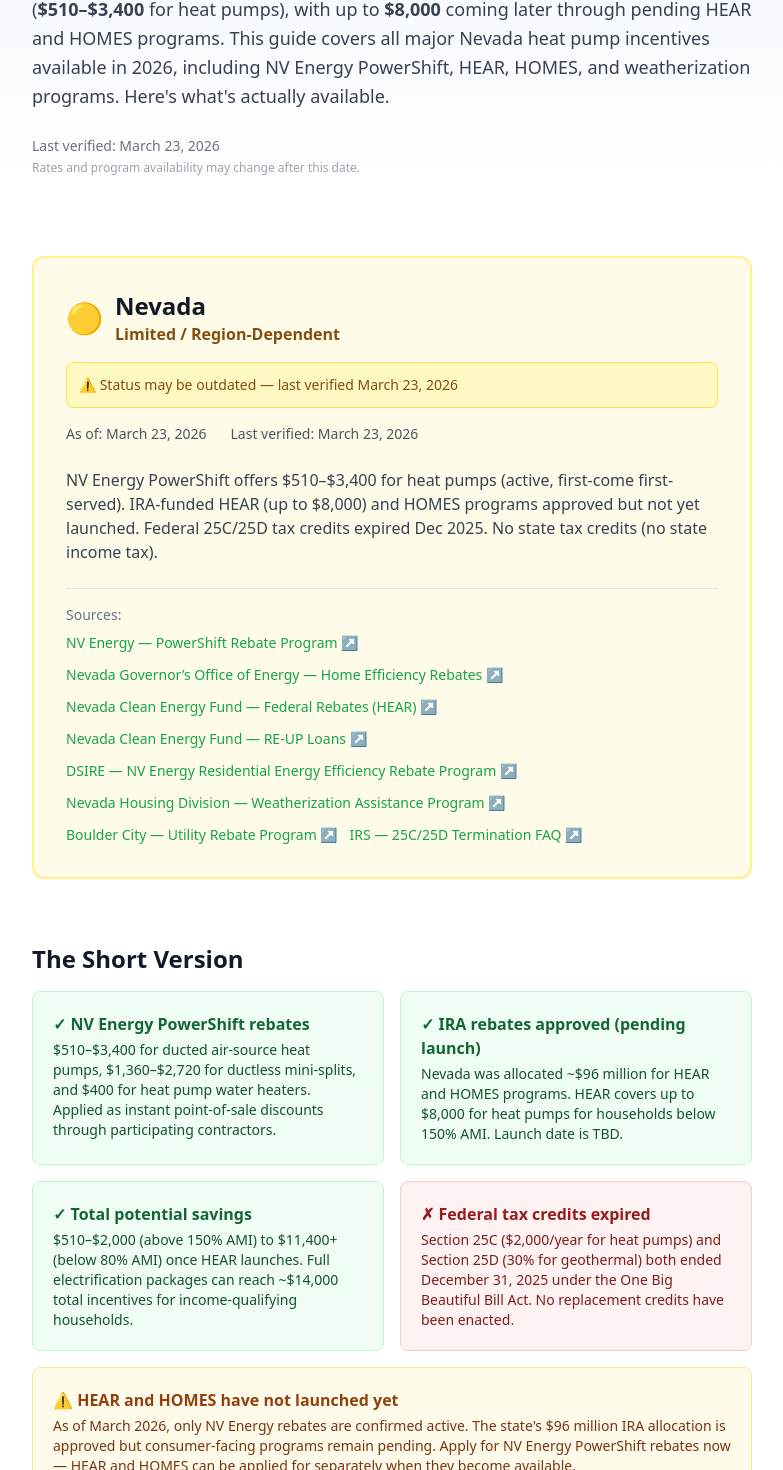
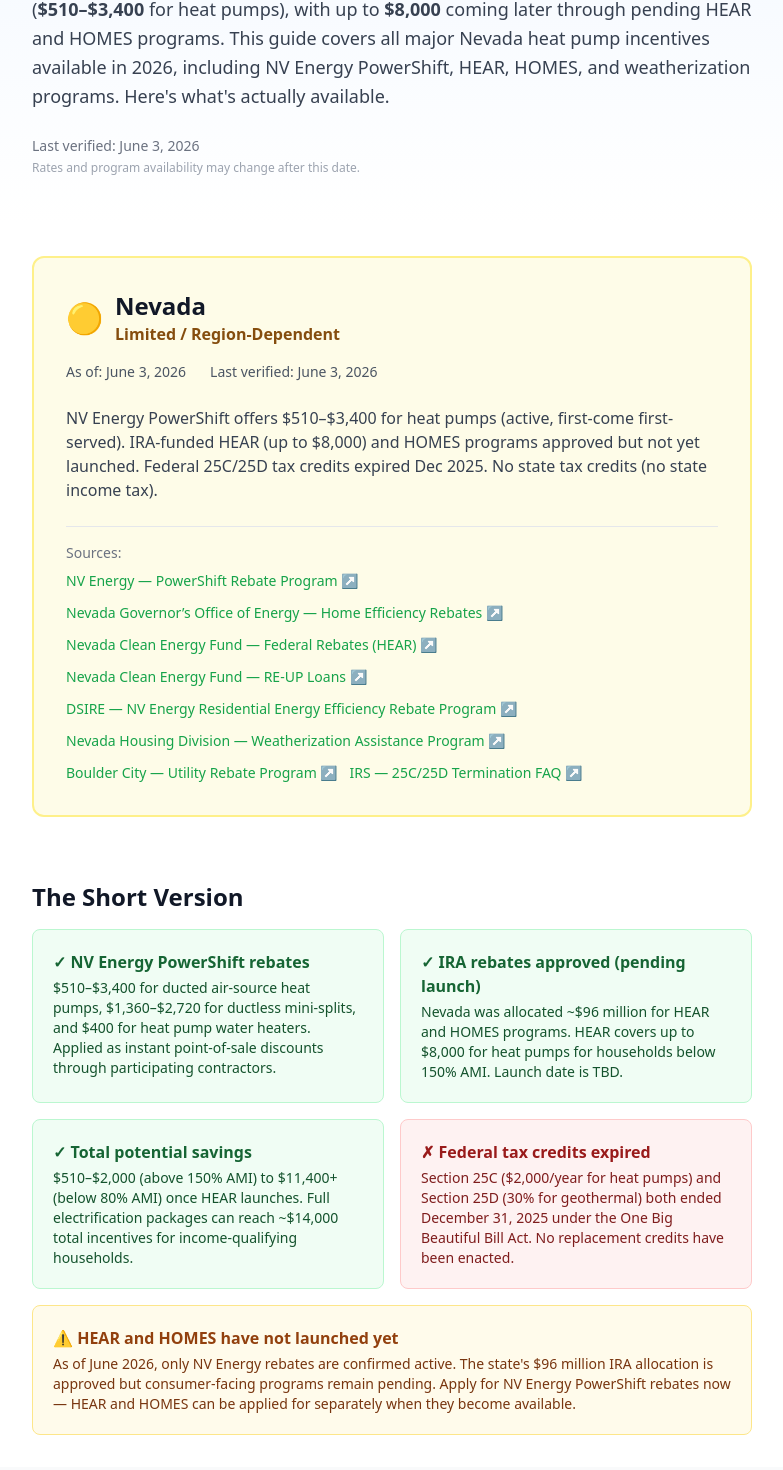
Before and after one commit to giniwproductions-88/homeenergybasics, a Next.js app: page /heat-pumps/states/nv in a window 1280 px wide. Shown: the part 313-1783 px from the top of the page, without its empty margins (248-1031 px from the left). Built offline with nearby package versions, Linux system fonts and the light colour scheme.

Commit message:
Verify Nevada heat pump page (2026-06-03): re-confirm HEAR/HOMES pending, bump date

```diff
--- a/src/app/heat-pumps/states/nv/page.tsx
+++ b/src/app/heat-pumps/states/nv/page.tsx
@@ -30,7 +30,7 @@ const faqJsonLd = {
       name: "What heat pump rebates are available in Nevada in 2026?",
       acceptedAnswer: {
         "@type": "Answer",
-        text: "NV Energy\u2019s PowerShift program offers $510\u2013$3,400 for air-source heat pumps and $400 for heat pump water heaters. Federal Section 25C and 25D tax credits expired December 31, 2025. Nevada\u2019s IRA-funded HEAR and HOMES rebate programs (up to $8,000 for qualifying households) are approved but have not yet launched as of March 2026. Nevada has no state income tax, so there are no state-level heat pump tax credits.",
+        text: "NV Energy\u2019s PowerShift program offers $510\u2013$3,400 for air-source heat pumps and $400 for heat pump water heaters. Federal Section 25C and 25D tax credits expired December 31, 2025. Nevada\u2019s IRA-funded HEAR and HOMES rebate programs (up to $8,000 for qualifying households) are approved but have not yet launched as of June 2026. Nevada has no state income tax, so there are no state-level heat pump tax credits.",
       },
     },
     {
@@ -62,7 +62,7 @@ const faqJsonLd = {
       name: "When will Nevada\u2019s HEAR and HOMES rebate programs launch?",
       acceptedAnswer: {
         "@type": "Answer",
-        text: "As of March 2026, the launch date remains listed as \u201cTBD \u2014 Pending federal review and program guidance\u201d on the Governor\u2019s Office of Energy website. Nevada was allocated approximately $96 million in IRA funding and awarded an implementation contract in December 2024. Homeowners should monitor energy.nv.gov for launch announcements.",
+        text: "As of June 2026, the launch date remains listed as \u201cTBD \u2014 Pending federal review and program guidance\u201d on the Governor\u2019s Office of Energy website. Nevada was allocated approximately $96 million in IRA funding and awarded an implementation contract in December 2024. Homeowners should monitor energy.nv.gov for launch announcements.",
       },
     },
   ],
@@ -152,7 +152,7 @@ export default function NevadaPage() {
             <div className="md:col-span-2 bg-amber-50 border border-amber-200 rounded-lg p-5">
               <p className="font-semibold text-amber-800 mb-1">⚠ HEAR and HOMES have not launched yet</p>
               <p className="text-sm text-amber-900">
-                As of March 2026, only NV Energy rebates are confirmed active. The state&apos;s $96 million
+                As of June 2026, only NV Energy rebates are confirmed active. The state&apos;s $96 million
                 IRA allocation is approved but consumer-facing programs remain pending. Apply for NV
                 Energy PowerShift rebates now — HEAR and HOMES can be applied for separately when
                 they become available.
@@ -206,7 +206,7 @@ export default function NevadaPage() {
             </Link>, HEAR is the primary federal incentive pathway for Nevada homeowners. The
             Governor&apos;s Office of Energy (GOE) awarded a <strong>$96 million</strong>{" "}
             implementation contract to a consortium of VEIC, Everblue, and APTIM in December 2024.
-            As of March 2026, the program launch date is listed as &quot;TBD — Pending federal
+            As of June 2026, the program launch date is listed as &quot;TBD — Pending federal
             review and program guidance.&quot;
           </p>
 
--- a/src/data/incentives.ts
+++ b/src/data/incentives.ts
@@ -1121,7 +1121,7 @@ export const incentives: Record<StateCode, StateIncentive> = {
     stateCode: "NV",
     stateName: "Nevada",
     status: "limited",
-    lastVerified: "2026-03-23",
+    lastVerified: "2026-06-03",
     summary:
       "NV Energy PowerShift offers $510\u2013$3,400 for heat pumps (active, first-come first-served). IRA-funded HEAR (up to $8,000) and HOMES programs approved but not yet launched. Federal 25C/25D tax credits expired Dec 2025. No state tax credits (no state income tax).",
     sources: [
```
